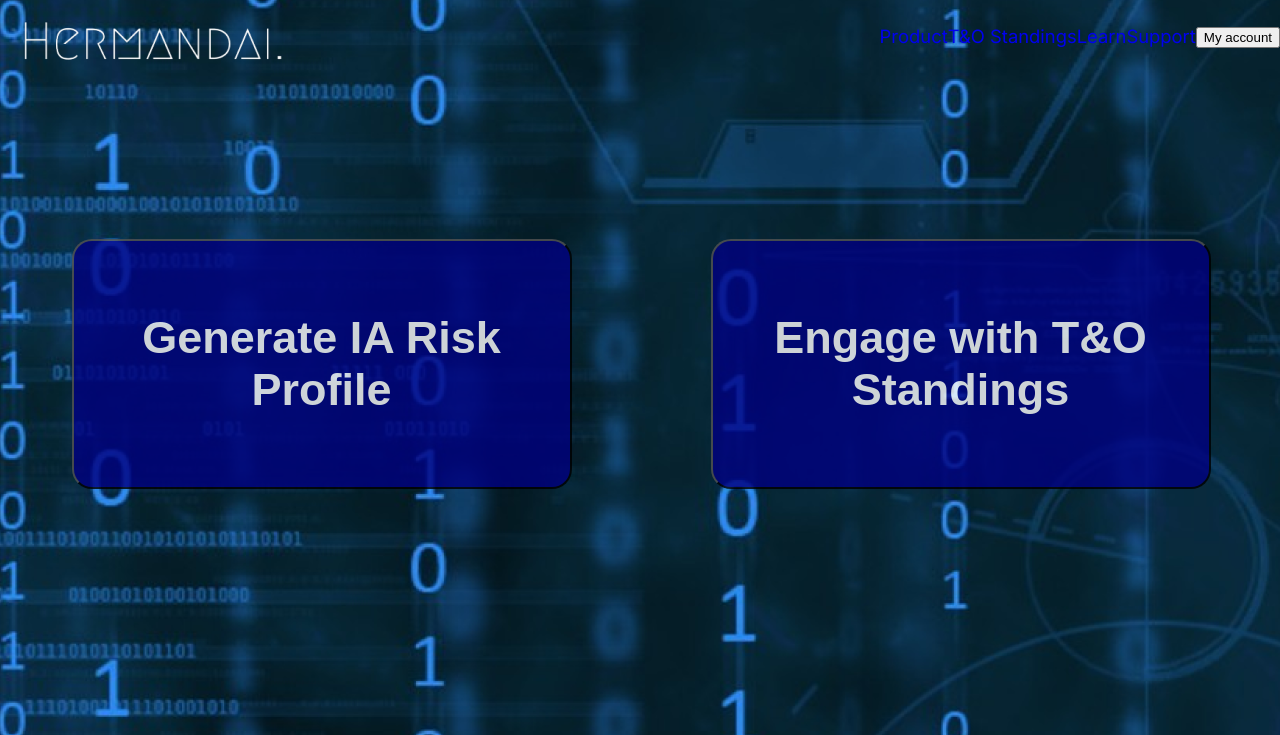
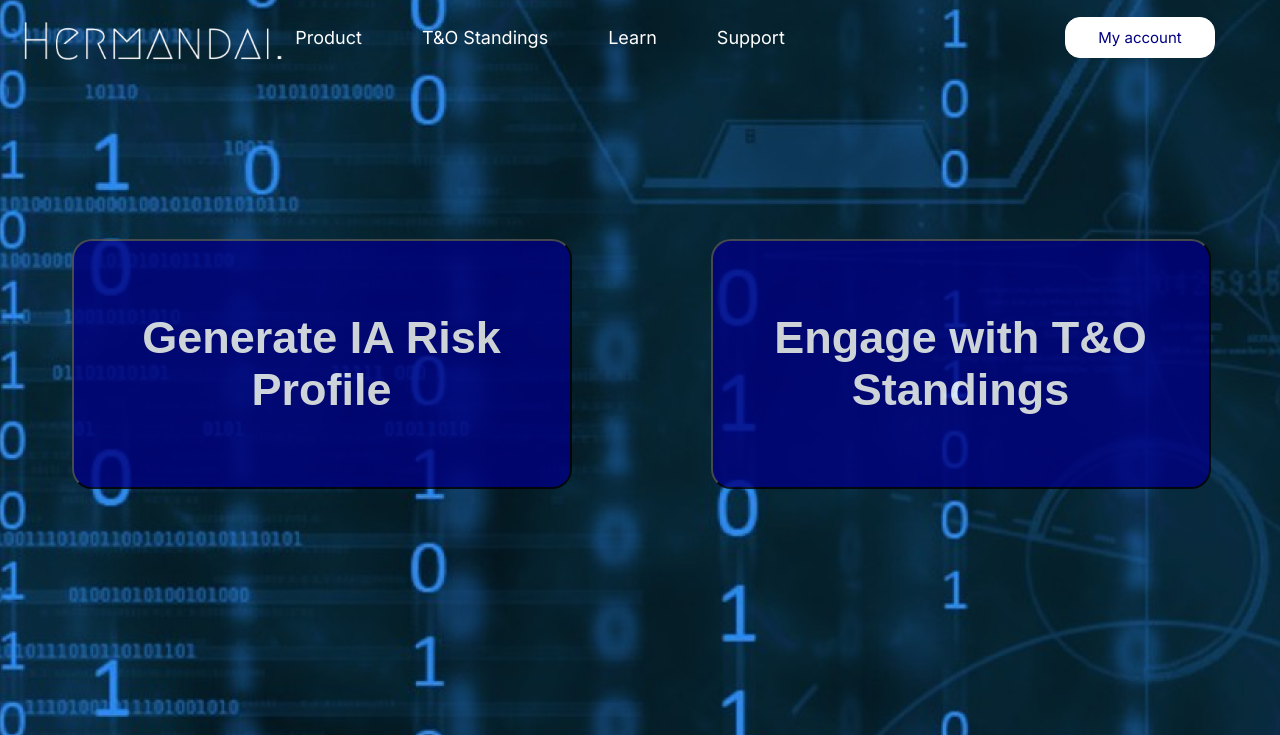
Before and after one commit to gustavofelicidade/tbd-platform, a Django app: page /mainpage in a window 1280 px wide. Shown: the top 735 px of the page. Run offline with Django 5.2, Linux system fonts and the light colour scheme; some libraries are stand-ins or nearby versions.

Commit message:
visual ok

```diff
--- a/back_end/core/static/css/mainpage.css
+++ b/back_end/core/static/css/mainpage.css
@@ -14,42 +14,48 @@
   width: 2cm;
 }
 
+.itemsn{
+  display:flex;
+  justify-content: space-between;
+}
+
 .options{
+  list-style: none;
   display: flex;
   justify-content: space-between;
 }
 
-.options .nav-item{
-  font-family: 'Inter', sans-serif;
-  text-decoration: none;
-  font-size: 1.15rem;
-  color: #fff;
-  font-weight: 400;
+.options li{
+  margin-right: 60px;
 }
 
-.options ul {
-  display: flex;
-  justify-content: center;
-  list-style: none;
+.options a{
+  font-family: 'Inter', sans-serif;
+  font-size: 18px;
+  color: #ffffff;
+}
+
+.buttom-nav {
+  color: #000080;
+  background-color: #ffffff;
+  height: 50%;
+  width: 70%;
+  font-weight: 400;
+  font-family: "Inter", sans-serif;
+  font-size: 15px;
+  margin-right: 100px;
+  padding: 10px 15px;
+  border-radius: 15px;
+  cursor: pointer;
+  border: #ffffff solid 1px;
+}
+
+.buttom-nav:hover{
+  background-color: #000080;
+  color: #ffffff;
 }
 
 /*
-
-.navbutton{
-  padding: 10px 15px;
-  border-radius: 5px;
-  background-color: #0187a7;
-  text-decoration: none;
-  color: #fff;
-  font-weight: 500;
-  font-size: 1.1rem;
-}
-
-
-.navitems .navbutton a{
-  color: #000080;
-}
-
 .mobile-menu{
   cursor: pointer;
 }
--- a/back_end/core/templates/mainpage.html
+++ b/back_end/core/templates/mainpage.html
@@ -30,23 +30,22 @@
              <a href="#"><img src="static/img/mainpage/image-20logonav2.png"></a>
             </div>
 
+          <ul class="options">
+            <li><a href="#">Product</a></li>
+            <li><a href="#">T&O Standings</a></li>
+            <li><a href="#">Learn</a></li>
+            <li><a href="#">Support</a></li>
+          </ul>
+
+          <div>
+            <a href="#"><button class="buttom-nav">My account</button></a>
+          </div>
+        </div>
            <!--<div class="mobile-menu">
               <div class="line1"></div>
               <div class="line2"></div>
               <div class="line3"></div>
-            </div>-->
-
-            <div class="options">
-              <ul>
-              <li class="nav-item"><a href="#">Product</a></li>
-              <li class="nav-item"><a href="#">T&O Standings</a></li>
-              <li class="nav-item"><a href="#">Learn</a></li>
-              <li class="nav-item"><a href="#">Support</a></li>
-            <div class="navbutton">
-              <a href="#"><button>My account</button></a>
-            </div>
-          </ul>
-            </div>
+            </div> -->
         </nav>
       </header>
 
```
